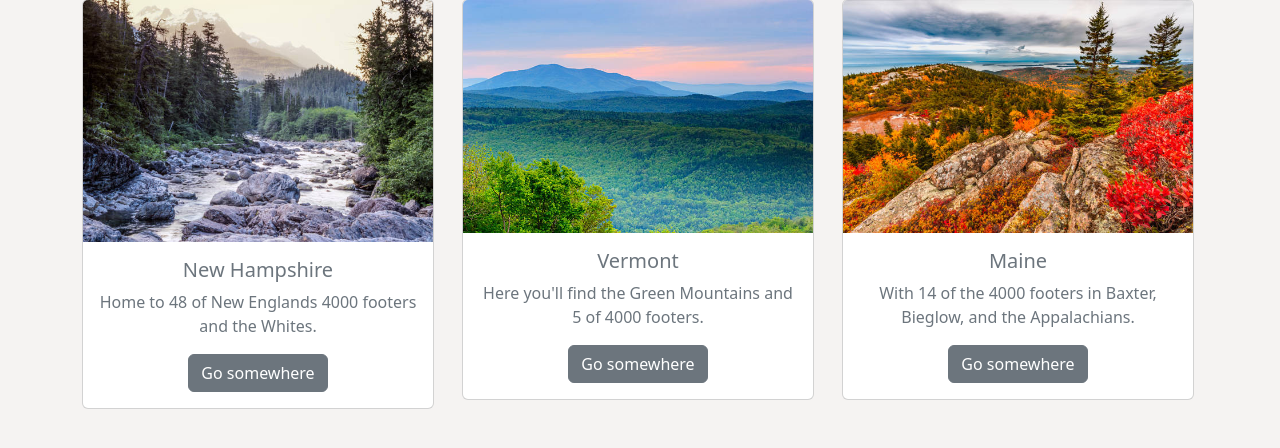
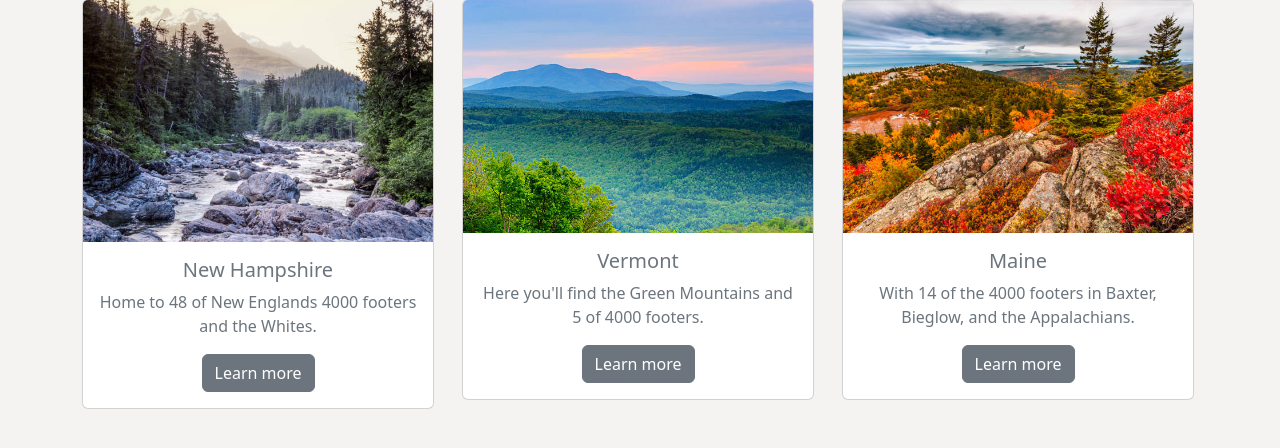
Before and after one commit to emi-rai/CS50Final, a Flask app: page /home in a window 1280 px wide. Shown: the part 179-627 px from the top of the page. Run offline with Flask 3, Linux system fonts and the light colour scheme; the visitor is signed in with stand-in values (Sample User, id 1).

Commit message:
Changed homepage buttons

```diff
--- a/app.py
+++ b/app.py
@@ -6,6 +6,7 @@ from flask import Flask, render_template, session, flash, request, redirect
 from flask_session import Session
 from flask_login import LoginManager, login_required, UserMixin, login_user
 from werkzeug.security import check_password_hash, generate_password_hash
+
 
 import os
 
--- a/templates/home.html
+++ b/templates/home.html
@@ -19,7 +19,7 @@
                     <div class="card-body">
                       <h5 class="card-title text-muted"">New Hampshire</h5>
                       <p class="card-text text-muted">Home to 48 of New Englands 4000 footers and the Whites.</p>
-                      <a href="#" class="btn btn-secondary">Go somewhere</a>
+                      <a href="#" class="btn btn-secondary">Learn more</a>
                     </div>
                   </div>
             </div>
@@ -29,7 +29,7 @@
                     <div class="card-body">
                       <h5 class="card-title text-muted"">Vermont</h5>
                       <p class="card-text text-muted"">Here you'll find the Green Mountains and 5 of 4000 footers.</p>
-                      <a href="#" class="btn btn-secondary">Go somewhere</a>
+                      <a href="#" class="btn btn-secondary">Learn more</a>
                     </div>
                   </div>
             </div>
@@ -39,7 +39,7 @@
                     <div class="card-body">
                       <h5 class="card-title text-muted"">Maine</h5>
                       <p class="card-text text-muted"">With 14 of the 4000 footers in Baxter, Bieglow, and the Appalachians.</p>
-                      <a href="#" class="btn btn-secondary">Go somewhere</a>
+                      <a href="#" class="btn btn-secondary">Learn more</a>
                     </div>
                   </div>
             </div>
```
Also changed, not shown: 3 other files.
